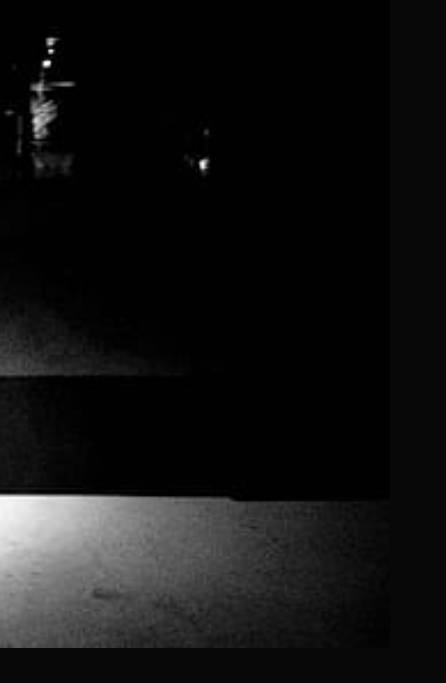
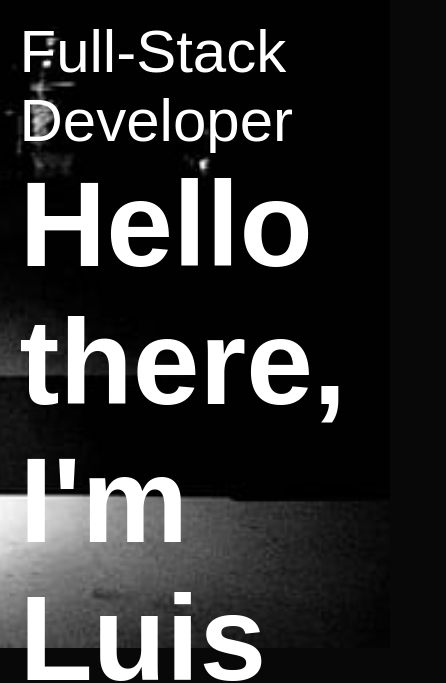
Before and after one commit to luisalvarez-la/Responsive-Repository, a plain HTML site: page index.html in a window 390 px wide. Shown: the part 196-879 px from the top of the page, 446 px wide, since content can reach past the window. Before the commit the page ends 844 px from the top, so only its background shows below. Drawn offline with Linux system fonts and the light colour scheme.

Commit message:
Styling header of responsive portfolio

```diff
--- a/assets/css/style.css
+++ b/assets/css/style.css
@@ -1,10 +1,12 @@
+
+/*Setting up webpage*/
 * {
     margin: 0;
     padding: 0;
     box-sizing: border-box;
     font-family: 'Poppins', sans-serif;
   }
-
+  /* Setting up body*/
   body {
     background-color: #080808;
     color: #ffffff;
@@ -14,6 +16,7 @@
     align-items: center;
   }
 
+  /*Styling Header*/
   #header {
     width: 100%;
     height: 100vh;
@@ -48,14 +51,30 @@
 
           &::after {
             content: '';
-            width: 100%;
+            width: 0%;
             height: 3px;
             background-color: #4dc0f6;
             position: absolute;
             left: 0;
             bottom: -6px;
+            transition: 0.5s;
+
+
+          }
+
+          &:hover::after {
+            width: 100%;
           }
         }
       }
     }
+
+    .header__title {
+      margin-top: 8%;
+      font-size: 30px;
+      &:nth-child(2) {
+        font-size: 60px;
+        margin-top: 20px;
+      }
+    }
   }
--- a/index.html
+++ b/index.html
@@ -22,6 +22,10 @@
                     <li class="header__nav--item"><a href="#contact" class="nav--item__link">Contact</a></li>
                 </ul>
             </nav>
+            <div class="header__title">
+                <p>Full-Stack Developer</p>
+                <h1>Hello there, I'm Luis Alvarez</h1>
+            </div>
         </div>
     </div>
 
```
